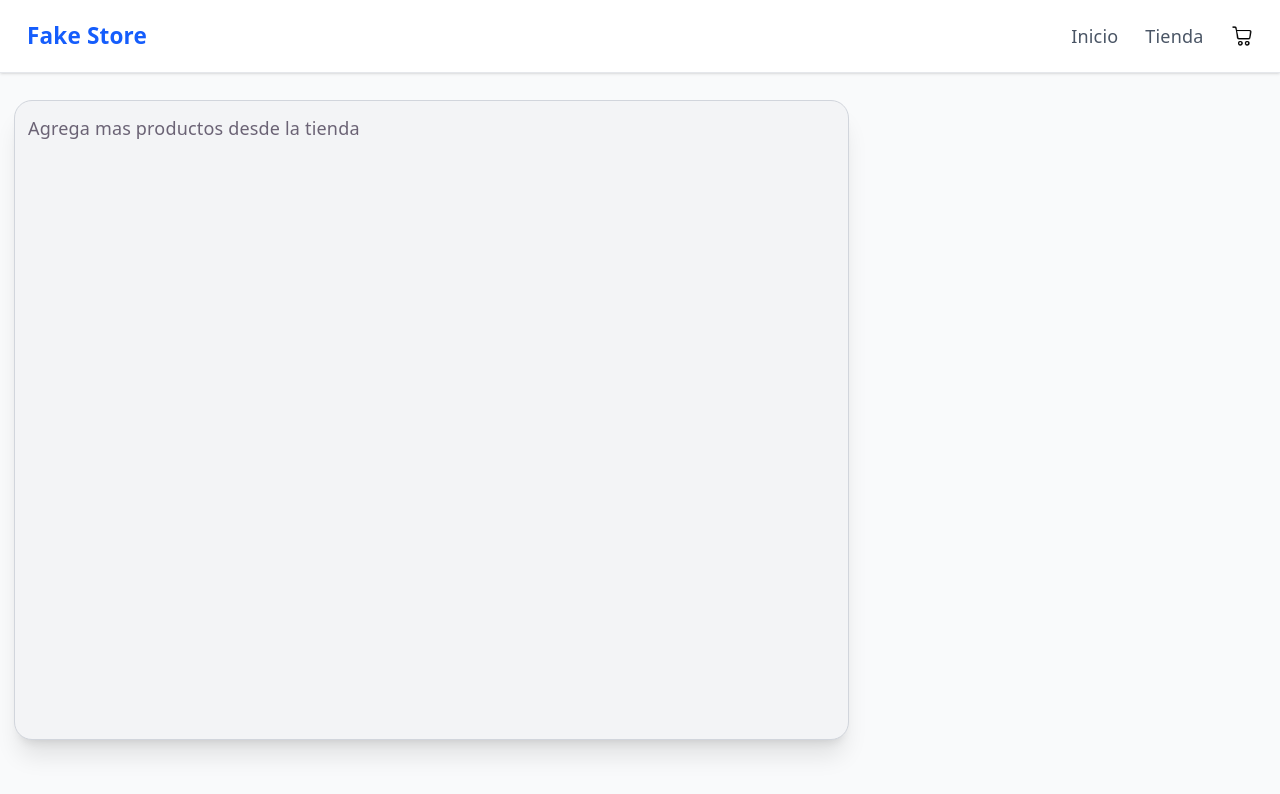
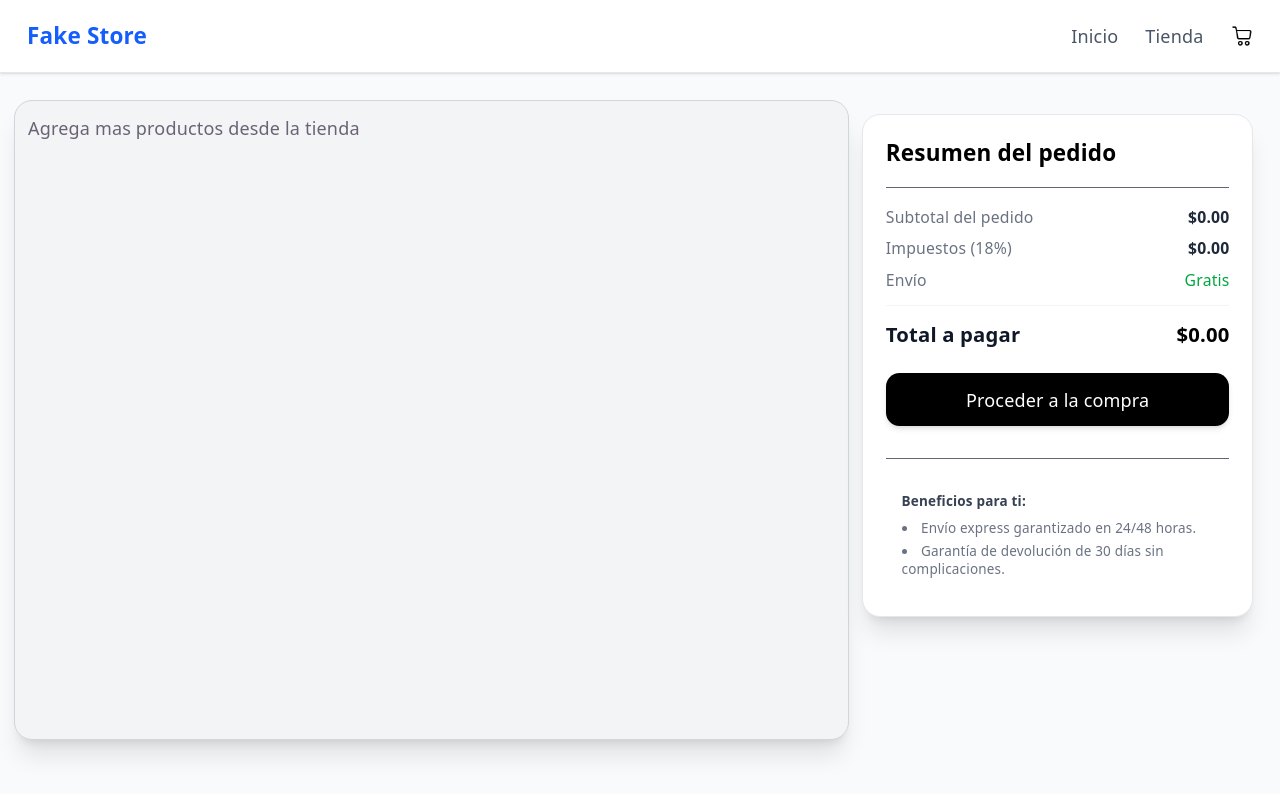
Before and after one commit to AdrianOlBa/Shop-clone, a React (Vite) app in the folder React-shop/: page /cart in a window 1280 px wide. Shown: the top 794 px of the page. Built offline with nearby package versions, Linux system fonts and the light colour scheme.

Commit message:
complete checkout

```diff
--- a/React-shop/src/features/Cart_page.tsx/Cart_item.tsx
+++ b/React-shop/src/features/Cart_page.tsx/Cart_item.tsx
@@ -78,7 +78,7 @@ export const Cart_item = memo(function ({ Id, initial_value, onUpdateProduct }:
                             ${!(totalPrice === null) && (totalPrice.toFixed(2))}
                         </div>
                     </div>
-                    <svg onClick={() => { console.log("sadasd"); onUpdateProduct(Id, 0, 0, true) }} xmlns="http://www.w3.org/2000/svg" fill="none" viewBox="0 0 24 24" strokeWidth={1.5} stroke="currentColor" className="size-6  me-1 self-center md:self-end">
+                    <svg onClick={() => { console.log("sadasd"); onUpdateProduct(Id, 0, 0, true) }} xmlns="http://www.w3.org/2000/svg" fill="none" viewBox="0 0 24 24" strokeWidth={1.5} stroke="currentColor" className="size-6  me-1 self-center md:self-end cursor-pointer">
                         <path strokeLinecap="round" strokeLinejoin="round" d="m14.74 9-.346 9m-4.788 0L9.26 9m9.968-3.21c.342.052.682.107 1.022.166m-1.022-.165L18.16 19.673a2.25 2.25 0 0 1-2.244 2.077H8.084a2.25 2.25 0 0 1-2.244-2.077L4.772 5.79m14.456 0a48.108 48.108 0 0 0-3.478-.397m-12 .562c.34-.059.68-.114 1.022-.165m0 0a48.11 48.11 0 0 1 3.478-.397m7.5 0v-.916c0-1.18-.91-2.164-2.09-2.201a51.964 51.964 0 0 0-3.32 0c-1.18.037-2.09 1.022-2.09 2.201v.916m7.5 0a48.667 48.667 0 0 0-7.5 0" />
                     </svg>
 
--- a/React-shop/src/features/Cart_page.tsx/Cart_page.tsx
+++ b/React-shop/src/features/Cart_page.tsx/Cart_page.tsx
@@ -2,6 +2,7 @@ import { useCallback, useEffect, useMemo, useReducer, useState } from "react";
 import { all_products, ChangeAmount } from "../../utils/localstorage";
 import { Cart_item } from "./Cart_item";
 import type { Product_Basic_Data } from "../../types/Product";
+import { Checkout } from "./Checkout";
 
 export function CartPage() {
     console.log("cart pageee")
@@ -9,10 +10,10 @@ export function CartPage() {
     const [Products, setProducts] = useState<{ [index: string]: string }>(all_products())
 
     //id,precio
-    const [Price_list, set_Price_list] = useState<{ [index: string]: number | {} }>({})
+    const [Price_list, set_Price_list] = useState<{ [index: string]: number}>({})
     const Product_lenght = Object.keys(Products).length
 
-    //controla que pasara cuando un item  actualize su cantidad //reenviar el precio total
+    //controla que pasara cuando un item  actualize su cantidad // despues de reenviar el precio total
 
     const OnUpdateProduct = useCallback((Id: string, new_amount: number, Price: number, delete_pr?: Boolean): void => {
         if (delete_pr) {
@@ -20,13 +21,13 @@ export function CartPage() {
             ChangeAmount(Number(Id), 0)
             //eliminar del calculo de precios
             set_Price_list((x) => {
-                let new_list = {...x};
+                let new_list = { ...x };
                 delete new_list[Id]
                 return new_list
             })
             //eliminar de los productos que se renderizaran
             setProducts((x) => {
-                let new_list = {...x};
+                let new_list = { ...x };
                 delete new_list[Id]
                 console.log(new_list)
                 return new_list
@@ -37,7 +38,7 @@ export function CartPage() {
         ChangeAmount(Number(Id), new_amount)
         //cambiar los precios
         set_Price_list((x) => {
-            let new_list = {...x};
+            let new_list = { ...x };
             if (Price === 0) {
                 delete new_list[Id]
             } else {
@@ -50,7 +51,7 @@ export function CartPage() {
 
 
     return (
-        <div className="content h-auto flex flex-row flex-wrap w-full mt-3 p-3">
+        <div className="content h-auto flex flex-row flex-wrap w-full mt-3  p-3">
 
             {/*Listado de productos del carrito*/}
             <div className="rounded-2xl w-full h-[60vh] lg:h-[80vh] lg:w-2/3 bg-gray-100 border border-gray-300 p-1 md:p-3 shadow-xl overflow-scroll scrollbar-none">
@@ -61,8 +62,8 @@ export function CartPage() {
             </div>
 
             {/*Checkout*/}
-            <div className="w-full lg:w-1/3 ">
-
+            <div className="w-full lg:w-1/3 p-3">
+                <Checkout prices={Price_list} />
             </div>
 
         </div>
--- a/React-shop/src/features/Cart_page.tsx/Checkout.tsx
+++ b/React-shop/src/features/Cart_page.tsx/Checkout.tsx
@@ -1,13 +1,62 @@
-export function Checkout({ prices }: { prices: { [index: string]: Number } }) {
+export function Checkout({ prices }: { prices: { [index: string]: number } }) {
+
+    let subtotal: number = 0;
+    for (let price of Object.values(prices)) {
+        subtotal += price;
+        console.log(price)
+    }
+
+    const tax = subtotal * 0.18;
+
+    // Total final
+    const total = subtotal + tax;
+
+    return (
+        <div className="w-full bg-white border border-gray-200 rounded-2xl p-5 shadow-xl flex flex-col gap-4">
+            <h3 className="text-xl font-bold text-black">
+                Resumen del pedido
+            </h3>
+            <hr className="w-full"></hr>
 
 
+            <div className="flex flex-col gap-2">
+                <div className="flex justify-between text-sm">
+                    <span className="text-gray-500">Subtotal del pedido</span>
+                    <span className="font-semibold text-gray-800">${subtotal.toFixed(2)}</span>
+                </div>
 
-    return (
-        <div>
-            <div>Total de productos</div>
-            <div>Precios</div>
-            <div>Comprar</div>
-        </div >
-    )
+                <div className="flex justify-between text-sm">
+                    <span className="text-gray-500">Impuestos (18%)</span>
+                    <span className="font-semibold text-gray-800">${tax.toFixed(2)}</span>
+                </div>
 
+                <div className="flex justify-between text-sm border-b border-gray-100 pb-3">
+                    <span className="text-gray-500">Envío</span>
+                    <span className="text-green-600 font-medium">Gratis</span>
+                </div>
+
+                <div className="flex justify-between text-lg font-bold text-gray-900 pt-1">
+                    <span>Total a pagar</span>
+                    <span className="text-black">${total.toFixed(2)}</span>
+                </div>
+            </div>
+
+            {/* Botón de compra */}
+            <button
+                className="w-full bg-black text-white py-3 rounded-xl font-medium hover:bg-gray-800 transition-colors cursor-pointer shadow-md mt-1"
+            >
+                Proceder a la compra
+            </button>
+            <hr className="mt-3 w-full"></hr>
+
+            {/* Sugerencias y notas adicionales */}
+            <div className="rounded-xl p-3.5 text-xs text-gray-500 flex flex-col gap-2 ">
+                <span className="font-semibold text-gray-700">Beneficios para ti:</span>
+                <ul className="list-disc list-inside space-y-1 text-gray-500">
+                    <li>Envío express garantizado en 24/48 horas.</li>
+                    <li>Garantía de devolución de 30 días sin complicaciones.</li>
+                </ul>
+            </div>
+        </div>
+    );
 }
--- a/React-shop/src/features/Home-page/components/Categories.tsx
+++ b/React-shop/src/features/Home-page/components/Categories.tsx
@@ -4,7 +4,7 @@ import type { ValidCategory } from "../types/Categories"
 
 const valid_Cat: ValidCategory[] = [
     { name: "kids", image: "https://images.pexels.com/photos/6261900/pexels-photo-6261900.jpeg",link: "/shop/?category=kids" },
-    { name: "woman", image: "https://images.pexels.com/photos/22724351/pexels-photo-22724351.jpeg" ,link: "/shop/?category=woman"},
+    { name: "women", image: "https://images.pexels.com/photos/22724351/pexels-photo-22724351.jpeg" ,link: "/shop/?category=women"},
     { name: "men", image: "https://images.pexels.com/photos/14384301/pexels-photo-14384301.jpeg" ,link: "/shop/?category=men"},
 ]
 
--- a/React-shop/src/features/Home-page/components/Home.tsx
+++ b/React-shop/src/features/Home-page/components/Home.tsx
@@ -4,7 +4,7 @@ import { Gallery } from "./Gallery";
 
 export function Home() {
     return (
-        <div className="content">
+        <div className="content flex-col">
             <Banner>
                 Express your best version
             </Banner>
--- a/React-shop/src/features/Product_Page/Product_Page.tsx
+++ b/React-shop/src/features/Product_Page/Product_Page.tsx
@@ -59,7 +59,7 @@ export function Product_Page(): ReactNode {
 
 
     return (
-        <div className=" text-start content w-full flex flex-col text-black">
+        <div className=" text-start content w-full flex-col text-black">
 
 
             <div className="w-full   p-4 flex items-center">
--- a/React-shop/src/features/Shop-page/components/Shop.tsx
+++ b/React-shop/src/features/Shop-page/components/Shop.tsx
@@ -9,9 +9,9 @@ export function Shop() {
 
     return (
 
-        <div className="content " >
-            <div className="text-3xl mt-5">EXPLORE ALL PRODUCTS</div>
-            <Categories Category={Category} set_Category={set_Category} />
+        <div className="content flex-col" >
+            <div className="text-3xl mt-5 p-5">EXPLORE ALL PRODUCTS</div>
+            <Categories Category={Category} set_Category={set_Category}/>
             <ShopGallery Category={Category}  />
         </div>
 
--- a/React-shop/src/index.css
+++ b/React-shop/src/index.css
@@ -54,7 +54,7 @@
   width: 1300px;
   max-width: 100%;
   display: flex;
-  flex-direction: column;
+
 }
 
 body {
```
